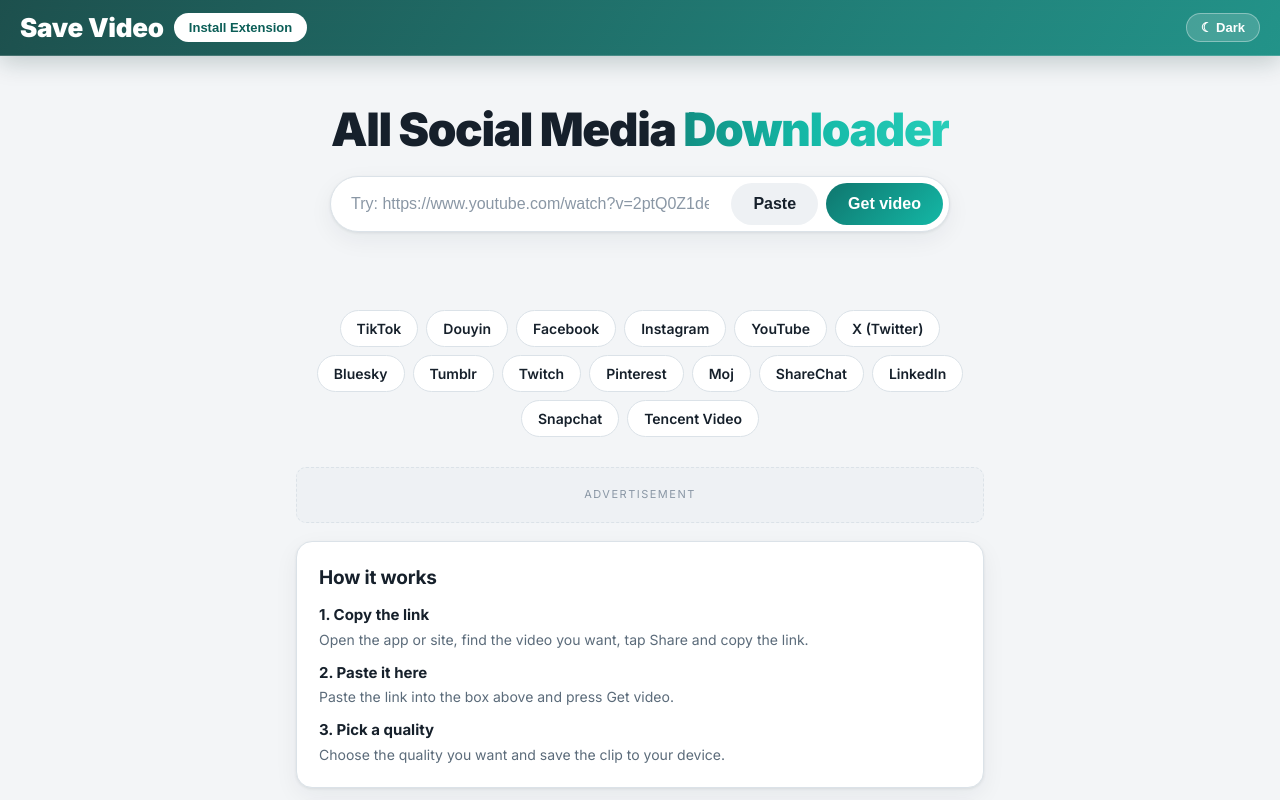
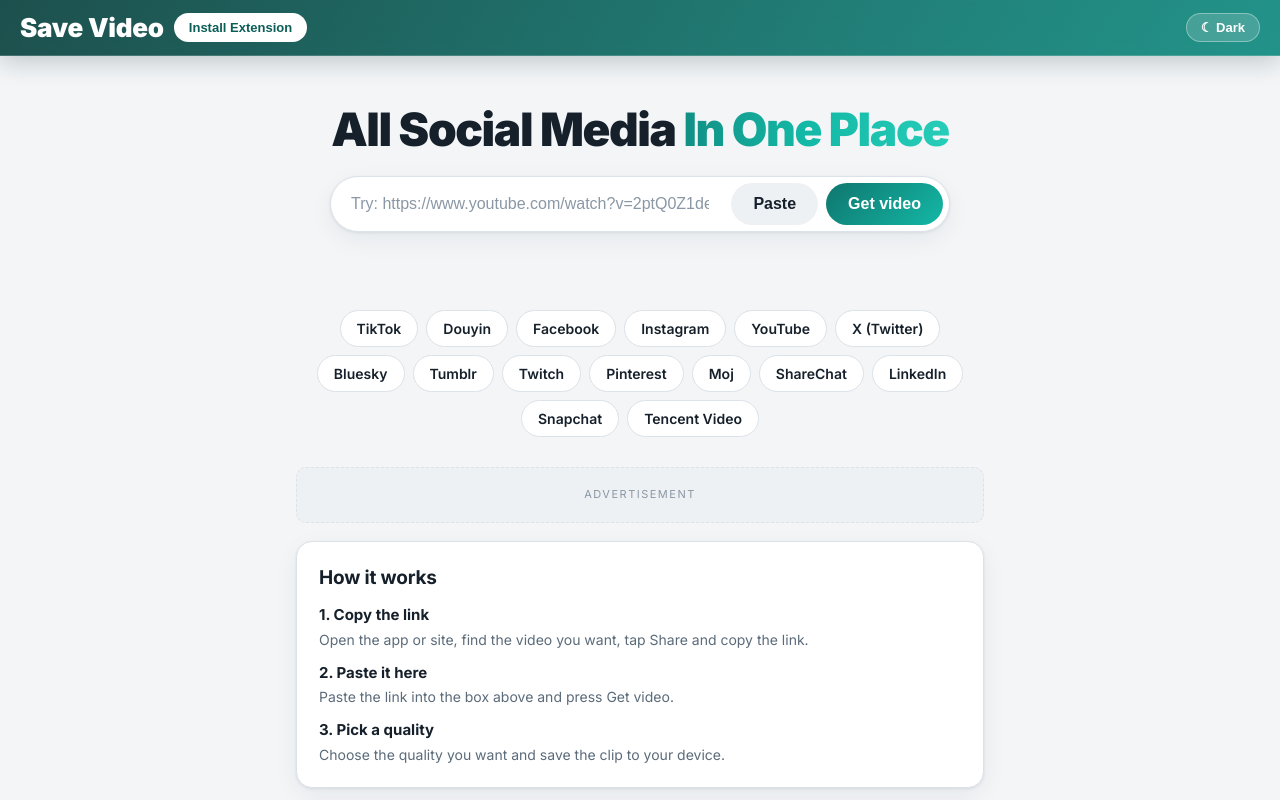
Before and after one commit to blovedapp100/mediahub, a website: page public/index.html in a window 1280 px wide. Shown: the top 800 px of the page. Drawn offline with Linux system fonts and the light colour scheme.

Commit message:
Neutral hero heading: All Social Media In One Place

```diff
--- a/public/index.html
+++ b/public/index.html
@@ -32,7 +32,7 @@
 
 <main class="wrap">
   <section class="hero">
-    <h1>All Social Media <span class="grad">Downloader</span></h1>
+    <h1>All Social Media <span class="grad">In One Place</span></h1>
     <form id="form" class="url-form">
       <label class="visually-hidden" for="url">Paste a video link</label>
       <input id="url" type="url" data-example="https://www.youtube.com/watch?v=2ptQ0Z1deuA" placeholder="Paste a video link here…" autocomplete="off" spellcheck="false" required>
```
